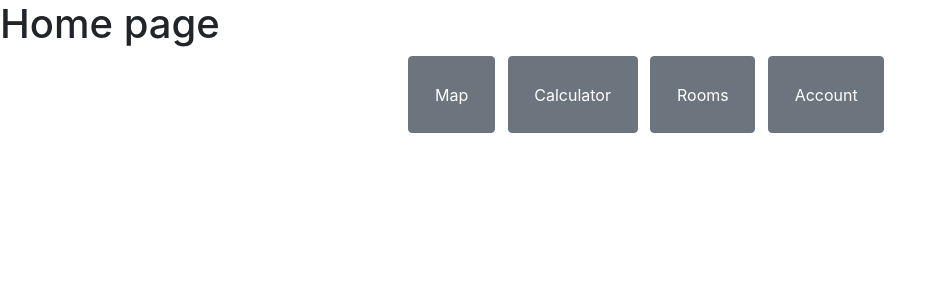
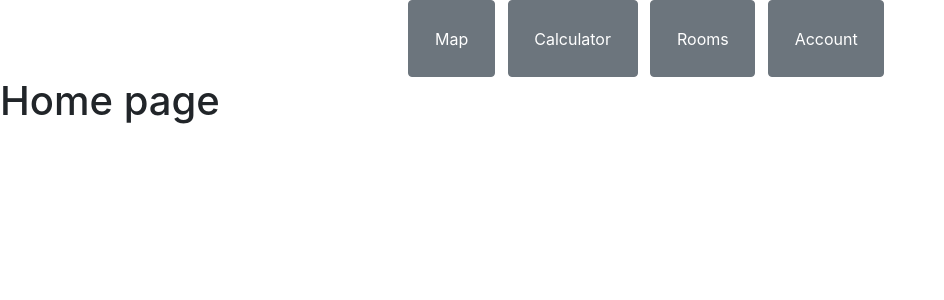
Before and after one commit to tourism9/conferencecalculator, a React (Create React App) app in the folder src/main/frontend/: page / in a window 1280 px wide. Shown: the top 300 px of the page, without its empty margins (0-944 px from the left). Built offline with nearby package versions, Linux system fonts and the light colour scheme.

Commit message:
Moved buttons from bottom to top

```diff
--- a/src/main/frontend/src/App.js
+++ b/src/main/frontend/src/App.js
@@ -15,9 +15,7 @@ function App(){
   return (
 
       <div className="App" >
-         <Routes />
-         {//These are navigation buttons. We can add image to the button later.
-         }
+
 
          <div className="navButton">
          <Button style={buttonStyle} variant="secondary"onClick={() => history.push('/') } >Map</Button>
@@ -27,6 +25,9 @@ function App(){
          <Button   style={buttonStyle} variant="secondary" onClick={() => history.push('/Rooms')}>Rooms</Button>
          <Button style={buttonStyle} variant="secondary" onClick={() => history.push('/Account')}>Account</Button>
          </div>
+          <Routes />
+          {//These are navigation buttons. We can add image to the button later.
+          }
       </div>
 
     );
```
Also changed, not shown: 1 other file (tests, documents, lock files or other folders).
